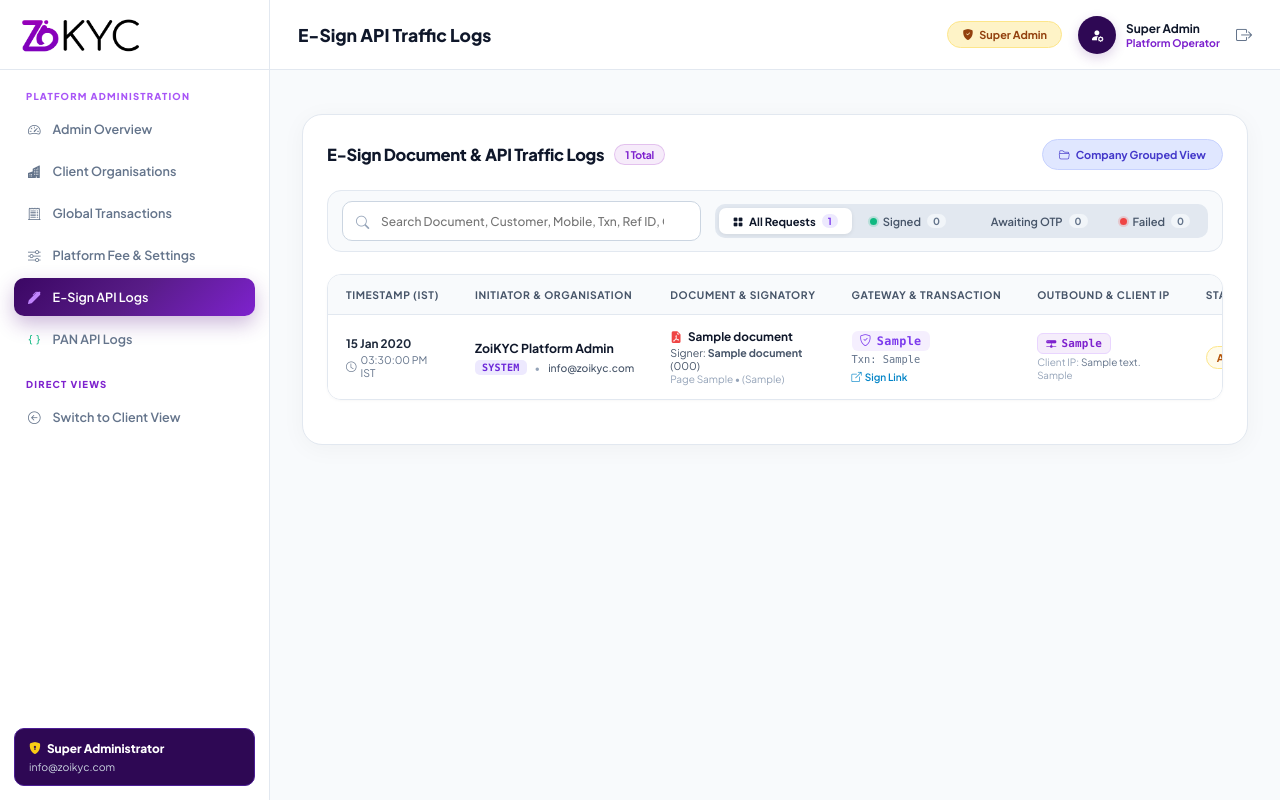
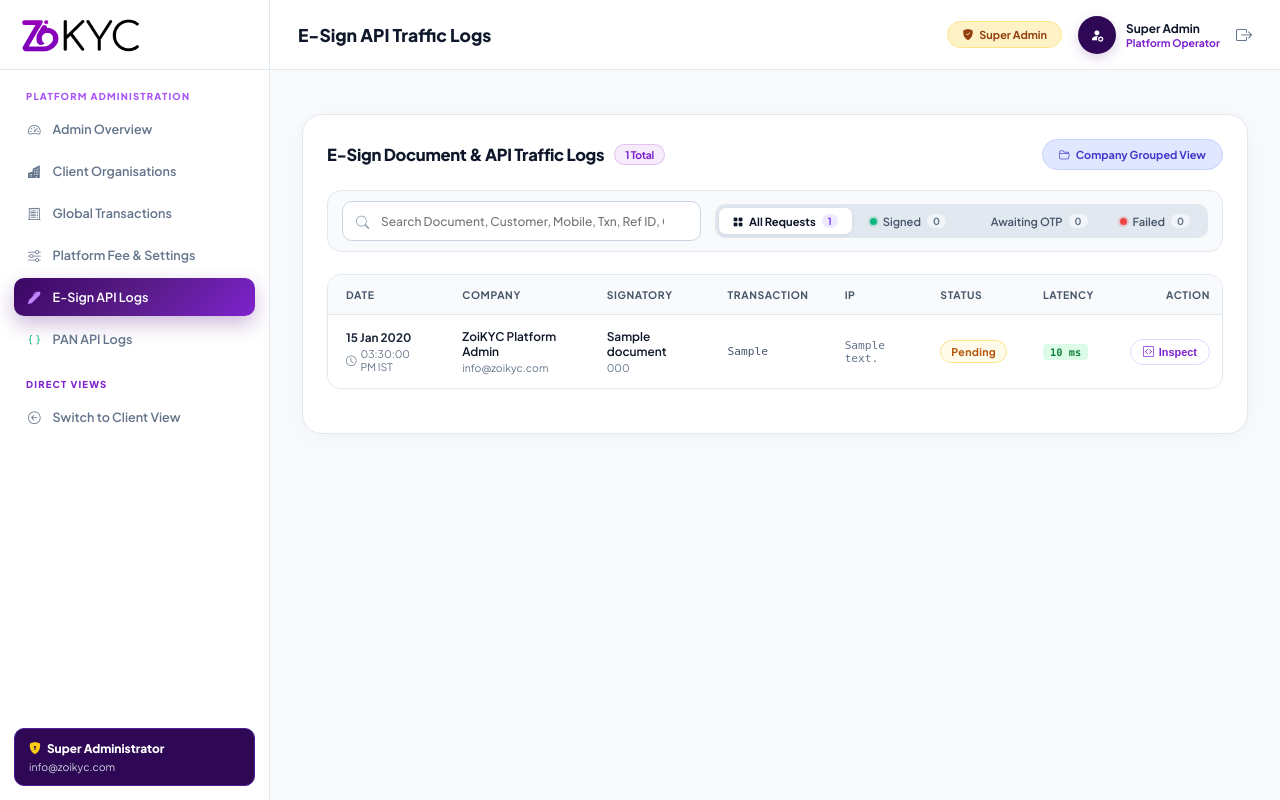
Before and after one commit to vijayvaishnav1011/zoikyc, a Flask app: page /admin/esign-logs in a window 1280 px wide. Run offline with Flask 3, Linux system fonts and the light colour scheme; a user stored in the database is signed in; data comes from the database, SQL or seed files in the repository; tables that the repository leaves empty hold one stand-in row (values such as "Sample post").

Commit message:
style: aggressively strip verbose table text for a cleaner log UI

```diff
--- a/app/templates/admin/esign_logs.html
+++ b/app/templates/admin/esign_logs.html
@@ -414,14 +414,14 @@
     <table class="saas-table">
       <thead>
         <tr>
-          <th>Timestamp (IST)</th>
-          <th>Initiator & Organisation</th>
-          <th>Document & Signatory</th>
-          <th>Gateway & Transaction</th>
-          <th>Outbound & Client IP</th>
-          <th>Status & Billing</th>
+          <th>Date</th>
+          <th>Company</th>
+          <th>Signatory</th>
+          <th>Transaction</th>
+          <th>IP</th>
+          <th>Status</th>
           <th>Latency</th>
-          <th style="text-align: right;">Inspector</th>
+          <th style="text-align: right;">Action</th>
         </tr>
       </thead>
       <tbody>
@@ -437,99 +437,50 @@
             </div>
           </td>
 
-          <!-- Initiator & Organisation -->
+          <!-- Company -->
           <td>
-            <div style="font-weight: 700; color: #0f172a; font-size: 0.88rem;">
-              {{ doc.company.name if doc.company else 'Global Platform' }}
+            <div style="font-weight: 600; color: #0f172a; font-size: 0.85rem;">
+              {{ doc.company.name if doc.company else 'System' }}
             </div>
-            <div class="company-sub-meta">
-              <span class="chip-client-id">{{ doc.company.client_id or 'SYSTEM' }}</span>
-              <span style="color: #94a3b8;">&bull;</span>
-              <span style="color: #475569; font-weight: 500;">
-                {% if doc.created_by %}
-                  {{ doc.created_by.email }}
-                {% else %}
-                  <span style="color: #94a3b8; font-style: italic;">Public REST API</span>
-                {% endif %}
-              </span>
+            <div style="font-size: 0.75rem; color: #64748b; margin-top: 2px;">
+              {{ doc.created_by.email if doc.created_by else 'API' }}
             </div>
           </td>
 
-          <!-- Document & Signatory -->
+          <!-- Signatory -->
           <td>
-            <div style="font-weight: 700; color: #0f172a; font-size: 0.84rem; display: flex; align-items: center; gap: 6px;">
-              <i class="bi bi-file-earmark-pdf-fill" style="color: #ef4444;"></i>
-              <span>{{ doc.title }}</span>
+            <div style="font-weight: 600; color: #0f172a; font-size: 0.85rem;">
+              {{ doc.signatory_name }}
             </div>
-            <div style="font-size: 0.76rem; color: #475569; margin-top: 2px;">
-              Signer: <strong>{{ doc.signatory_name }}</strong>
-              {% if doc.signatory_mobile and doc.signatory_mobile != '9999999999' %}
-                ({{ doc.signatory_mobile }})
-              {% endif %}
-            </div>
-            <div style="font-size: 0.72rem; color: #94a3b8; margin-top: 1px;">
-              Page {{ doc.page_num }} &bull; ({{ doc.coordinates }})
+            <div style="font-size: 0.75rem; color: #64748b; margin-top: 2px;">
+              {{ doc.signatory_mobile }}
             </div>
           </td>
 
-          <!-- Gateway & Txn ID -->
+          <!-- Transaction -->
           <td>
-            <div class="doc-badge" title="Capricorn Reference ID">
-              <i class="bi bi-shield-check"></i> {{ doc.capricorn_reference or 'Pending Ref' }}
-            </div>
-            <div style="font-size: 0.74rem; font-family: monospace; color: #64748b; margin-top: 2px;">
-              Txn: {{ doc.capricorn_txn or '-' }}
-            </div>
-            {% if doc.redirect_url %}
-              <div style="margin-top: 3px;">
-                <a href="{{ doc.redirect_url }}" target="_blank" style="font-size: 0.72rem; color: #0284c7; text-decoration: none; font-weight: 600; display: inline-flex; align-items: center; gap: 3px;">
-                  <i class="bi bi-box-arrow-up-right"></i> Sign Link
-                </a>
-              </div>
-            {% endif %}
-          </td>
-
-          <!-- Outbound Server IP & Client IP -->
-          <td>
-            <span class="ip-badge" style="background: rgba(126, 34, 206, 0.08); color: #7e22ce; border-color: #e9d5ff;" title="Outbound Server IP communicating with Capricorn">
-              <i class="bi bi-hdd-network-fill" style="color: #7e22ce; font-size: 0.72rem;"></i>
-              {{ doc.server_ip or '187.127.139.6' }}
-            </span>
-            <div style="font-size: 0.72rem; color: #64748b; margin-top: 2px;">
-              <span style="color: #94a3b8;">Client IP:</span> {{ doc.ip_address or '127.0.0.1' }}
-            </div>
-            <div style="font-size: 0.7rem; color: #94a3b8; margin-top: 1px;">
-              {{ doc.method or 'E-Sign Gateway' }}
+            <div style="font-family: monospace; font-size: 0.8rem; color: #475569;">
+              {{ doc.capricorn_reference or 'Pending' }}
             </div>
           </td>
 
-          <!-- Status & Billing -->
+          <!-- IP -->
+          <td>
+            <div style="font-family: monospace; font-size: 0.8rem; color: #64748b;">
+              {{ doc.ip_address or '127.0.0.1' }}
+            </div>
+          </td>
+
+          <!-- Status -->
           <td>
             {% if doc.status == 'signed' %}
-              <span class="audit-status signed">
-                <i class="bi bi-check-circle-fill"></i> Signed & Sealed
-              </span>
-              <div style="font-size: 0.72rem; color: #059669; font-weight: 700; margin-top: 3px;">
-                <i class="bi bi-check2"></i> ₹{{ "%.2f"|format(doc.cost_charged) if doc.cost_charged is not none else ("%.2f"|format(doc.company.per_kyc_price) if doc.company and doc.company.per_kyc_price is not none else "20.00") }} debited
-              </div>
+              <span class="audit-status signed"><i class="bi bi-check-circle-fill"></i> Signed</span>
             {% elif doc.status == 'sent_to_capricorn' %}
-              <span class="audit-status awaiting">
-                <i class="bi bi-send-check-fill"></i> Awaiting OTP
-              </span>
-              <div style="font-size: 0.72rem; color: #0369a1; margin-top: 3px;">
-                <i class="bi bi-shield-check"></i> Debits on sign
-              </div>
+              <span class="audit-status awaiting"><i class="bi bi-send-check-fill"></i> Awaiting</span>
             {% elif doc.status == 'failed' or doc.status == 'rejected_by_admin' %}
-              <span class="audit-status failed">
-                <i class="bi bi-x-circle-fill"></i> {{ doc.status_label }}
-              </span>
-              <div style="font-size: 0.7rem; color: #dc2626; margin-top: 2px;">
-                No charge
-              </div>
+              <span class="audit-status failed"><i class="bi bi-x-circle-fill"></i> Failed</span>
             {% else %}
-              <span class="audit-status pending">
-                {{ doc.status_label }}
-              </span>
+              <span class="audit-status pending">Pending</span>
             {% endif %}
           </td>
 
```
Also changed, not shown: app/templates/admin/pan_verifications.html (+26 -51 lines).
